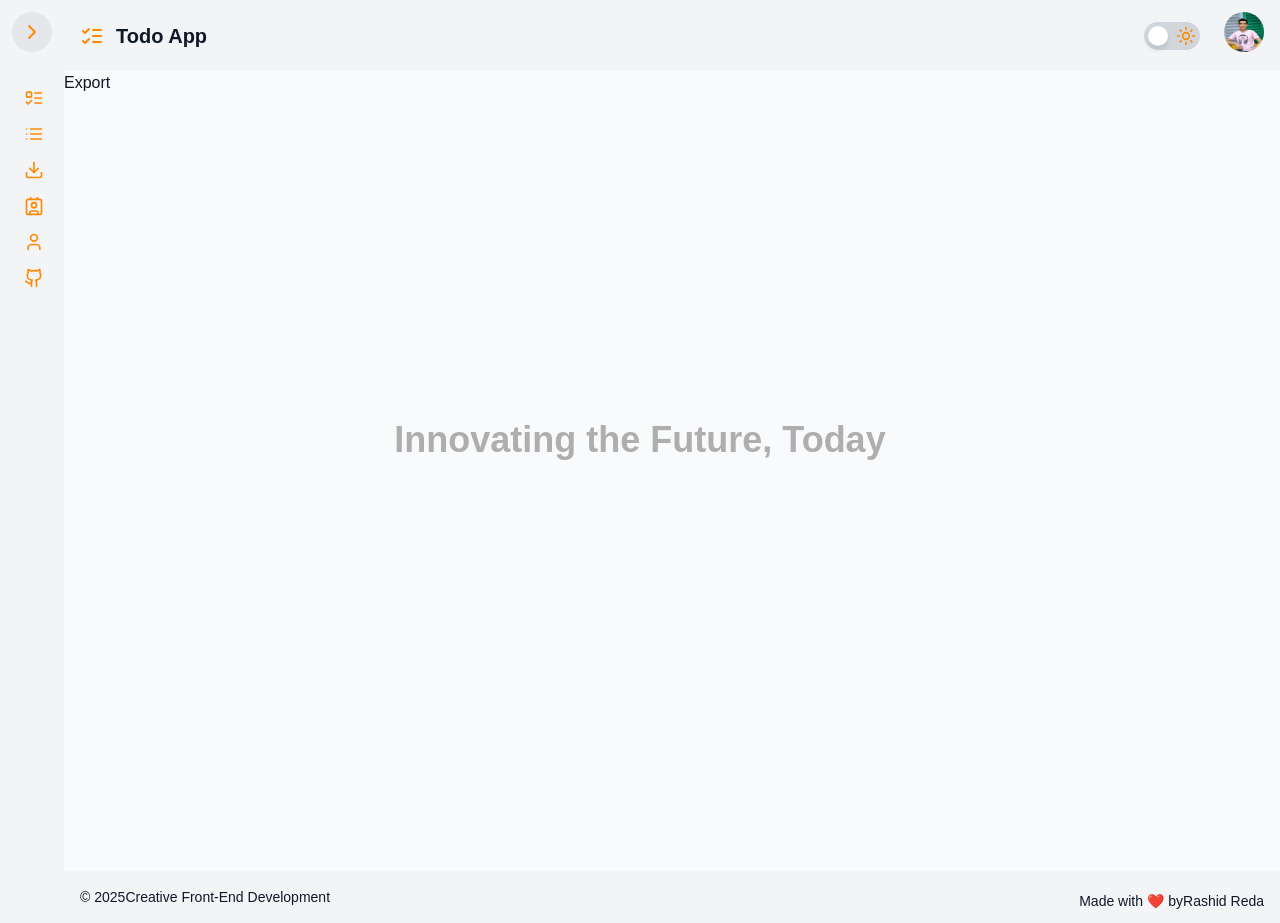
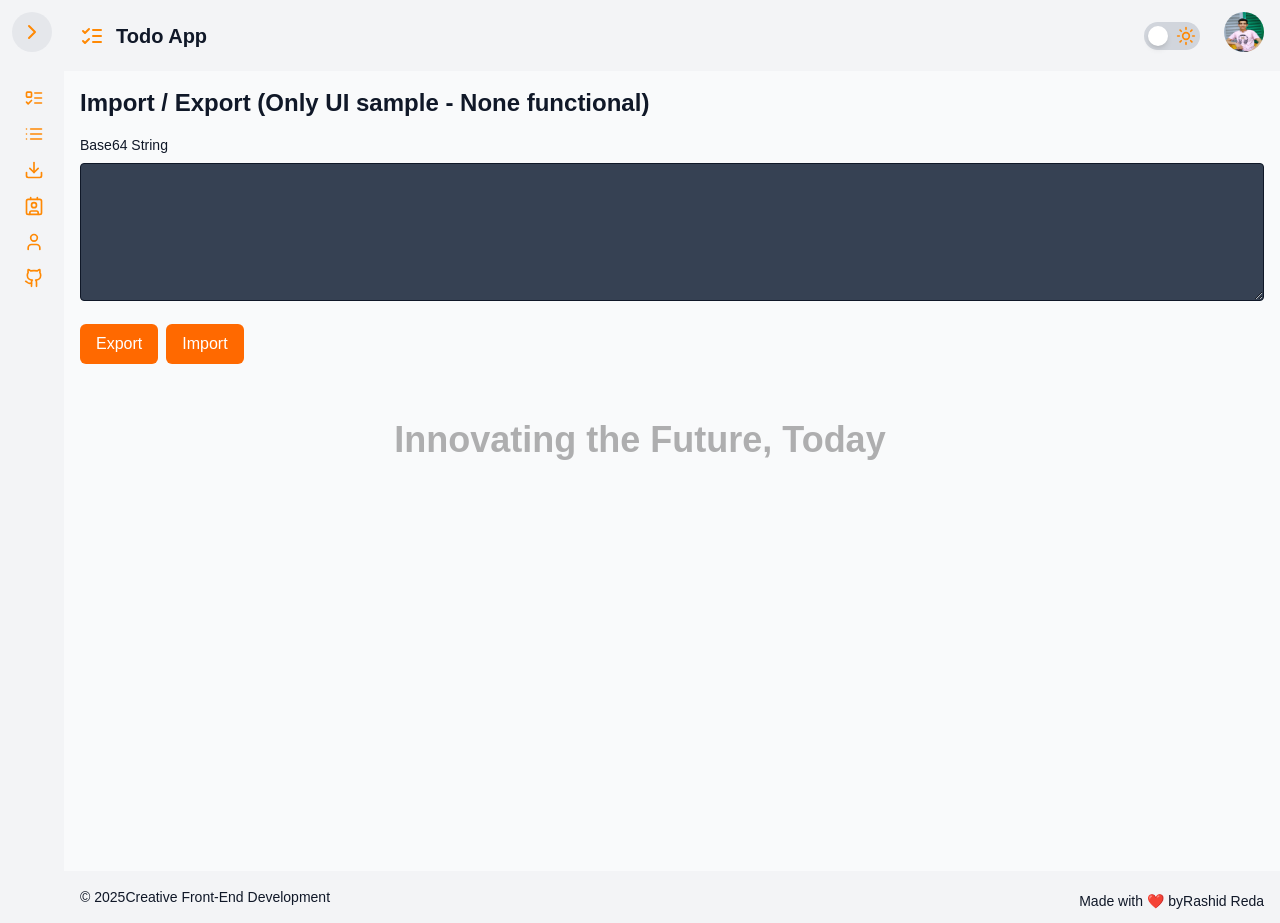
Before and after one commit to redarashid/todo-list-next, a Next.js app: page /export in a window 1280 px wide. Built offline with nearby package versions, Linux system fonts and the light colour scheme.

Commit message:
first commit

```diff
--- a/src/app/(pages)/categories/page.js
+++ b/src/app/(pages)/categories/page.js
@@ -1,14 +1,14 @@
 "use client";
 
-import React from "react";
+import Modal from "../../components/modal";
 import Button from "../../components/button";
 import { LuPlus } from "react-icons/lu";
+import CategoryList from "../../components/todos/categoryList";
 import { useCategories } from "../../context/categoryCotext";
-import Modal from "@/app/components/modal";
-import AddEditCategoryForm from "@/app/components/todos/addEditCategoryForm";
-import DeleteConfirmationModal from "@/app/components/deleteConfirmationModal";
+import DeleteConfirmationModal from "../../components/deleteConfirmationModal";
+import AddEditCategoryForm from "../../components/todos/addEditCategoryForm";
 
-const Categories = () => {
+const Home = () => {
   const {
     openCategoryModal,
     setOpenCategoryModal,
@@ -17,35 +17,36 @@ const Categories = () => {
     setDeleteCategory,
     removeCategory,
   } = useCategories();
+
   const closeCategoryModal = () => {
     setOpenCategoryModal(false);
     setEditCategory(null);
     setDeleteCategory(null);
   };
+
   return (
-    <div className=" p-4">
-      <div className=" flex justify-between items-start flex-wrap gap-2 md:gap-3 mb-3 md:mb-3">
-        <h1 className=" text-lg md:text-2xl font-semibold">Categories</h1>
+    <div className="p-4">
+      <div className="flex flex-wrap gap-2 md:gap-3 justify-between items-start mb-3 md:mb-4">
+        <h1 className="text-lg md:text-2xl font-semibold">Categories</h1>
         <Button onClick={() => setOpenCategoryModal(true)}>
-          <LuPlus className=" mr-2 text-xl" />
-          Add Category
+          <LuPlus className="mr-2 text-xl" /> Add Category
         </Button>
       </div>
-      <Modal
-        isOpen={openCategoryModal}
-        onClick={closeCategoryModal}
-        onClose={closeCategoryModal}
-      >
+
+      <CategoryList />
+
+      <Modal isOpen={openCategoryModal} onClose={closeCategoryModal}>
         <AddEditCategoryForm onClose={closeCategoryModal} />
       </Modal>
+
       <DeleteConfirmationModal
         itemName={deleteCategory?.name}
         isOpen={deleteCategory}
         onClose={closeCategoryModal}
-        onConfirm={removeCategory}
+        onDelete={removeCategory}
       />
     </div>
   );
 };
 
-export default Categories;
+export default Home;
--- a/src/app/(pages)/export/page.js
+++ b/src/app/(pages)/export/page.js
@@ -1,9 +1,56 @@
-import React from 'react'
+"use client";
 
-const Export = () => {
+import { useState } from "react";
+import Button from "../../components/button";
+import { toast } from "react-hot-toast";
+
+const Home = () => {
+  const [base64, setBase64] = useState("");
+
+  const handleExport = () => {
+    try {
+      const json = JSON.stringify({ key: "value" }); // Replace with actual data
+      const base64String = btoa(json);
+      setBase64(base64String);
+      toast.success("Exported to Base64!");
+    } catch {
+      toast.error("Failed to export.");
+    }
+  };
+
+  const handleImport = () => {
+    try {
+      const decodedJson = atob(base64);
+      const data = JSON.parse(decodedJson);
+      console.log("Imported JSON:", data);
+      toast.success("Imported from Base64!");
+    } catch {
+      toast.error("Invalid Base64 string.");
+    }
+  };
+
   return (
-    <div>Export</div>
-  )
-}
+    <div className="p-4">
+      <div className="flex flex-wrap gap-2 md:gap-3 justify-between items-start mb-3 md:mb-4">
+        <h1 className="text-lg md:text-2xl font-semibold">
+          Import / Export (Only UI sample - None functional){" "}
+        </h1>
+      </div>
+      <div className="mb-4">
+        <label className="block mb-2 text-sm font-medium">Base64 String</label>
+        <textarea
+          className="w-full bg-gray-700 p-2 border rounded focus:outline-none focus:ring focus:ring-blue-500"
+          rows={5}
+          value={base64}
+          onChange={(e) => setBase64(e.target.value)}
+        />
+      </div>
+      <div className="flex gap-2">
+        <Button onClick={handleExport}>Export</Button>
+        <Button onClick={handleImport}>Import</Button>
+      </div>
+    </div>
+  );
+};
 
-export default Export
+export default Home;
--- a/src/app/components/emptyCategoryCard.js
+++ b/src/app/components/emptyCategoryCard.js
@@ -2,7 +2,7 @@
 
 import { LuPlus } from "react-icons/lu"; // Import the Plus icon
 import Button from "./button";
-import { useCategories } from "@/context/categoryContext";
+import { useCategories } from "../context/categoryCotext";
 
 const EmptyCategoryCard = () => {
   const { setOpenCategoryModal } = useCategories();
```
